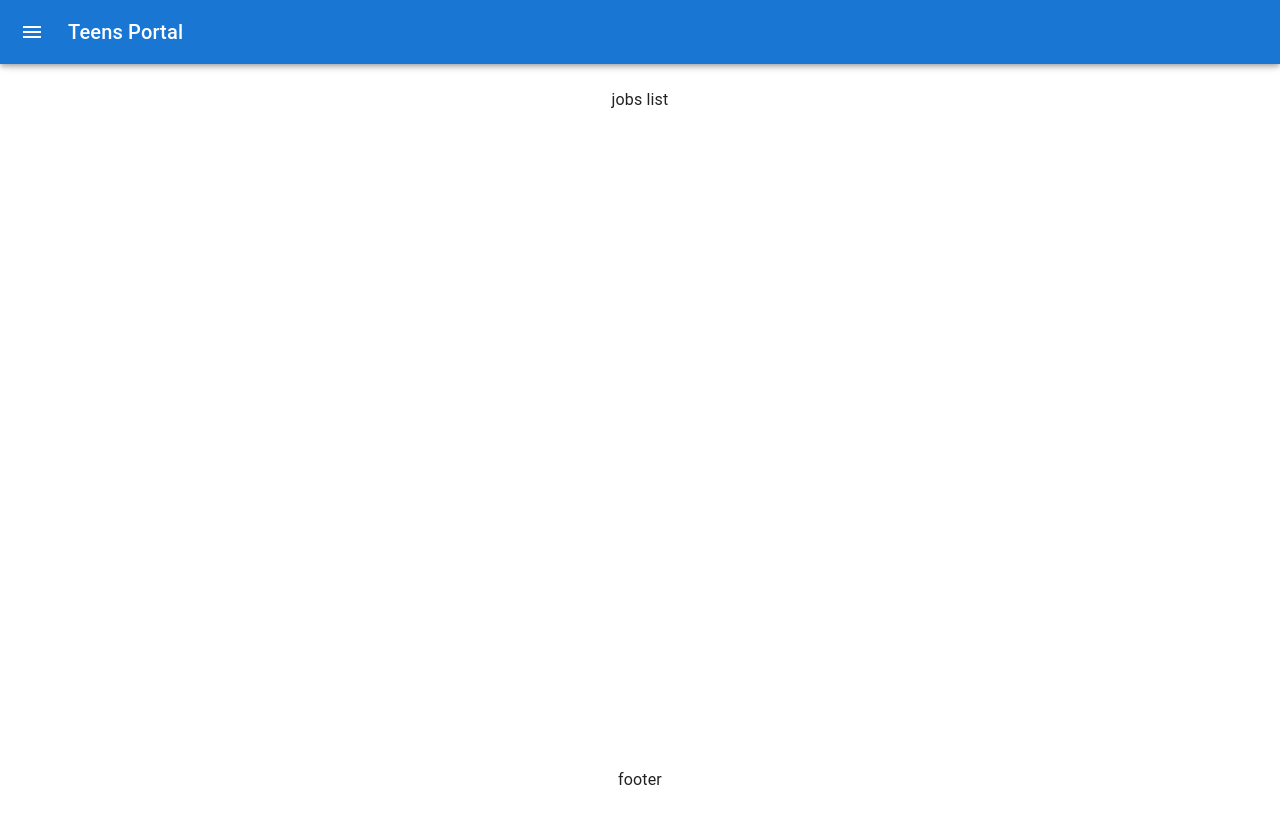
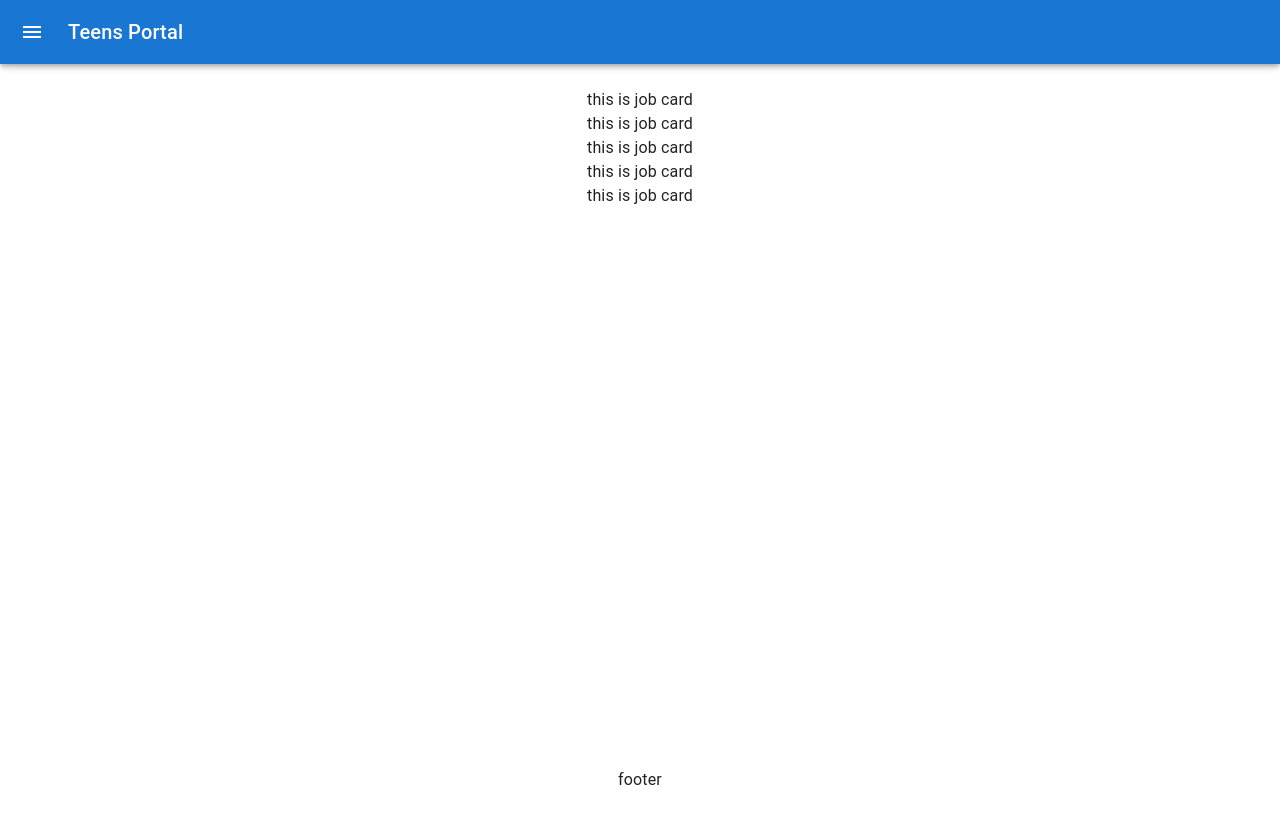
Before and after one commit to Intellisavvy/teens_portal_react_app, a React (Create React App) app: page /jobs in a window 1280 px wide. Built offline with nearby package versions, Linux system fonts and the light colour scheme.

Commit message:
created job card component

```diff
--- a/public/index.html
+++ b/public/index.html
@@ -24,7 +24,7 @@
       work correctly both with client-side routing and a non-root public URL.
       Learn how to configure a non-root public URL by running `npm run build`.
     -->
-    <title>React App</title>
+    <title>Teens Portal</title>
   </head>
   <body>
     <noscript>You need to enable JavaScript to run this app.</noscript>
--- /dev/null
+++ b/src/scenes/jobs/jobCard.tsx
@@ -0,0 +1,3 @@
+export const JobCard = () => {
+    return <div>this is job card</div>
+}
--- a/src/scenes/jobs/jobs.list.tsx
+++ b/src/scenes/jobs/jobs.list.tsx
@@ -1,5 +1,9 @@
+import { JobCard } from "./jobCard"
 
 
 export const JobsList = () => {
-    return <div>jobs list</div>
+    const jobs = [1,2,3,4,5]
+    return <div>{jobs.map(card => {
+        return <JobCard />
+    })}</div>
 }
```
